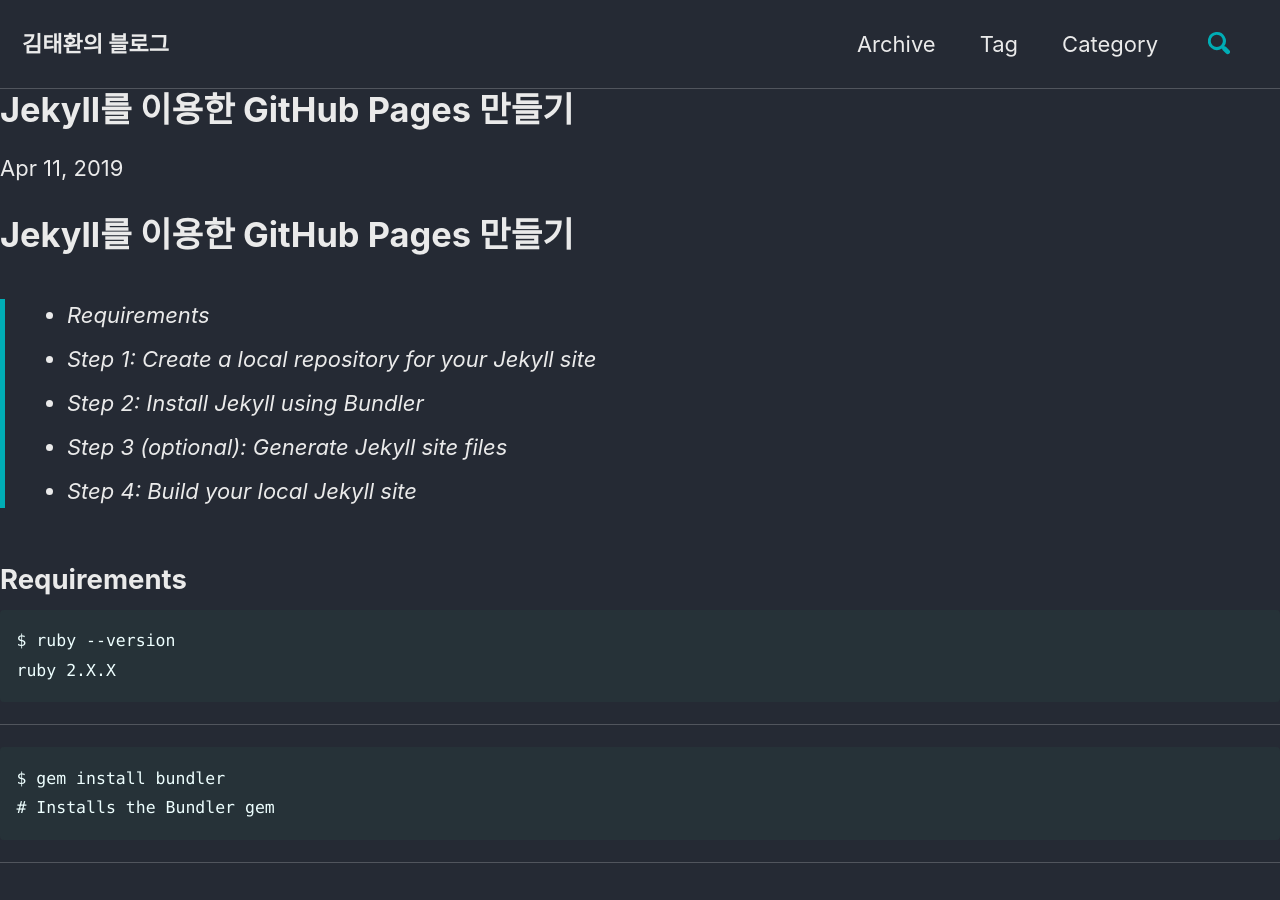
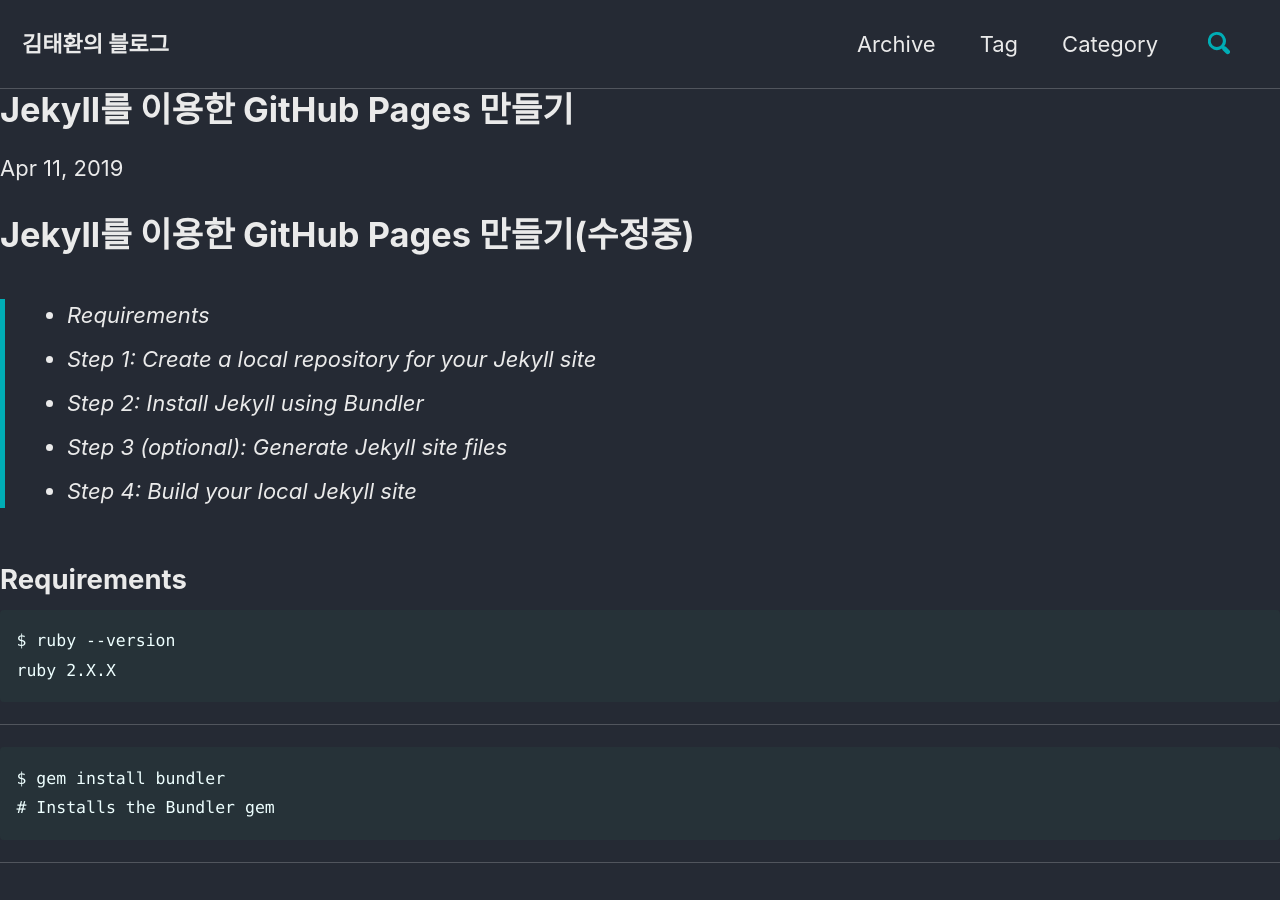
Before and after one commit to kim-th/kim-th.github.io, a Jekyll site: the page built from _posts/2019-04-11-Jekyll.md, in a window 1280 px wide and 900 px high. Built offline with Jekyll 4.4.1, drawn with Linux system fonts in a browser that asks for light colours; cached includes are drawn as plain includes; nearby versions of some CDN libraries; comment, search, counter and statistics services are not loaded.

Commit message:
Update 2019-04-11-Jekyll.md

```diff
--- a/_posts/2019-04-11-Jekyll.md
+++ b/_posts/2019-04-11-Jekyll.md
@@ -4,7 +4,7 @@ title: 'Jekyll를 이용한 GitHub Pages 만들기'
 categories: 'jekyll'
 ---
 
-# Jekyll를 이용한 GitHub Pages 만들기
+# Jekyll를 이용한 GitHub Pages 만들기(수정중)
 
 > - Requirements
 - Step 1: Create a local repository for your Jekyll site
```
